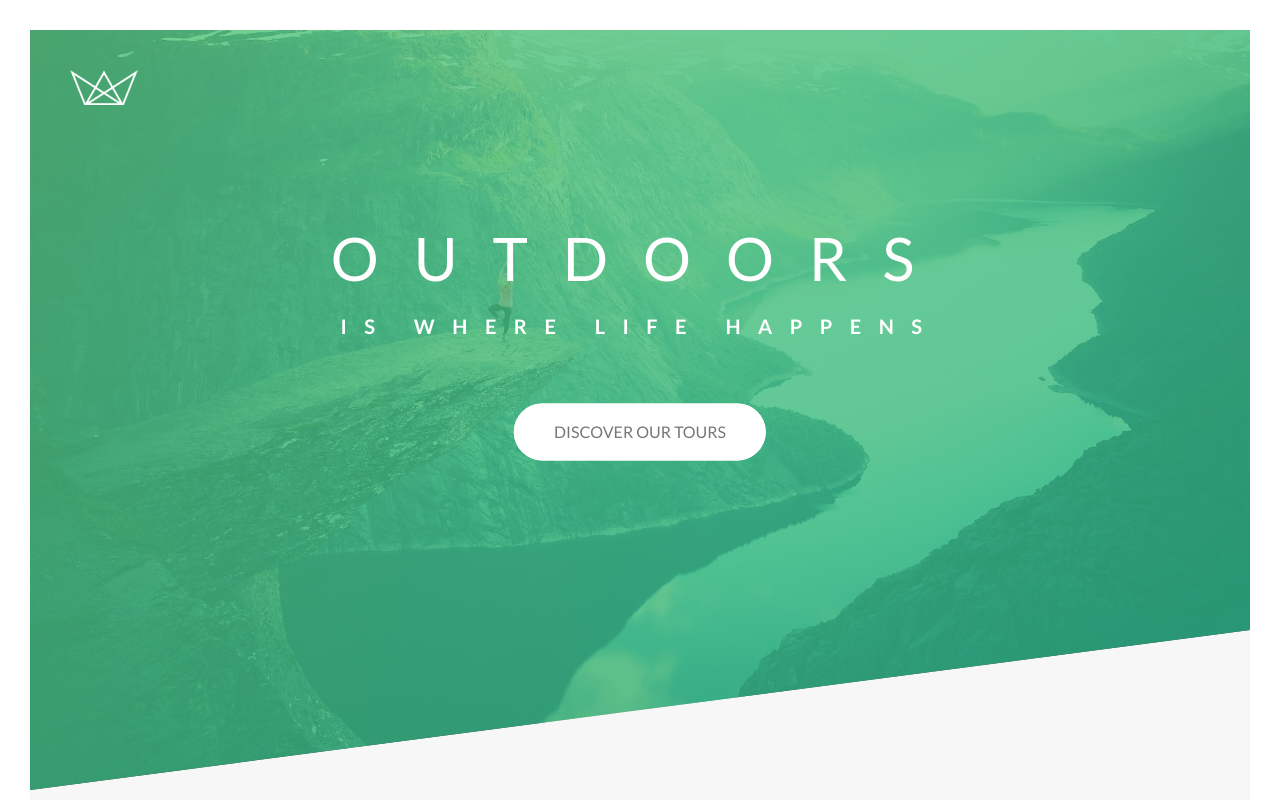
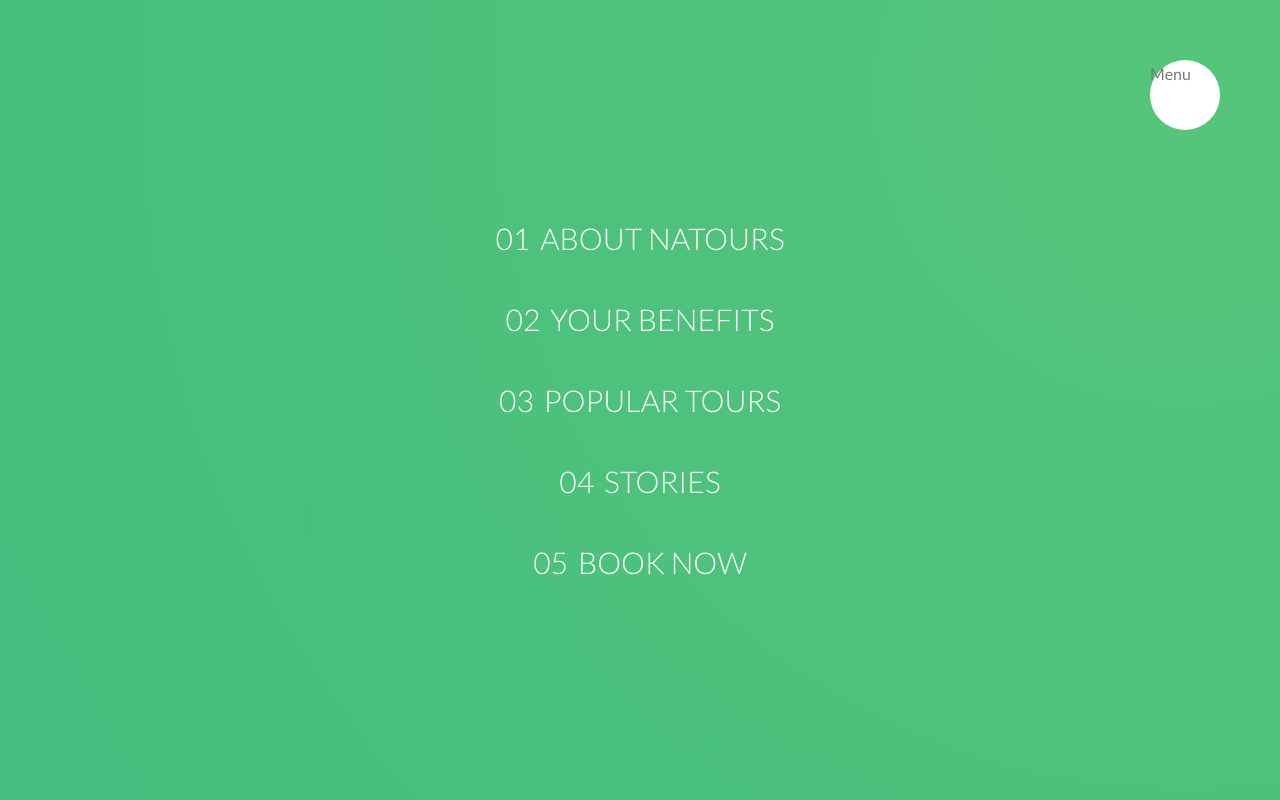
Before and after one commit to henriquequeirozcunha/Natours, a website: page index.html in a window 1280 px wide. Shown: the top 800 px of the page. Drawn offline with Linux system fonts and the light colour scheme.

Commit message:
feat: add navigation component

```diff
--- a/index.html
+++ b/index.html
@@ -16,6 +16,34 @@
     <title>Natours | Exciting tours for adventurous people</title>
   </head>
   <body>
+    <div class="navigation">
+      <input type="checkbox" id="navi-toogle" class="navigation__checkbox">
+
+      <label for="navi-toogle" class="navigation__button">Menu</label>
+
+      <div class="navigation__background">&nbsp;</div>
+
+      <nav class="navigation__nav">
+        <ul class="navigation__list">
+          <li class="navigation__item">
+            <a href="#" class="navigation__link"><span>01</span>About Natours</a>
+          </li>
+          <li class="navigation__item">
+            <a href="#" class="navigation__link"><span>02</span>Your benefits</a>
+          </li>
+          <li class="navigation__item">
+            <a href="#" class="navigation__link"><span>03</span>Popular tours</a>
+          </li>
+          <li class="navigation__item">
+            <a href="#" class="navigation__link"><span>04</span>Stories</a>
+          </li>
+          <li class="navigation__item">
+            <a href="#" class="navigation__link"><span>05</span>Book now</a>
+          </li>
+        </ul>
+      </nav>
+    </div>
+
     <header class="header">
       <div class="header__logo-box">
         <img src="img/logo-white.png" alt="Logo" class="header__logo" />
--- /dev/null
+++ b/sass/layout/_navigation.scss
@@ -0,0 +1,85 @@
+.navigation {
+    &__checkbox {
+        display: none;
+    }
+
+    &__button {
+        background-color: $color-white;
+        height: 7rem;
+        width: 7rem;
+
+        position: fixed;
+        top: 6rem;
+        right: 6rem;
+        border-radius: 50%;
+        z-index: 2000;
+    }
+
+    &__background {
+        height: 6rem;
+        width: 6rem;
+        border-radius: 50%;
+
+        position: fixed;
+        top: 6.5rem;
+        right: 6.5rem;
+        background-image: radial-gradient($color-primary-light, $color-primary-dark);
+        z-index: 1000;
+
+        transform: scale(80);
+    }
+
+    &__nav {
+        height: 100vh;
+        width: 100%;
+
+        position: fixed;
+        top: 0;
+        right: 0;
+        z-index: 1500;
+    }
+
+    &__list {
+        position: absolute;
+        top: 50%;
+        left: 50%;
+        transform: translate(-50%, -50%); // center element without flexbox
+
+        list-style: none;
+        text-align: center;
+
+    }
+
+    &__item {
+        margin: 1rem;
+    }
+
+    &__link {
+        &:link,
+        &:visited {
+            display: inline-block;
+            font-size: 3rem;
+            font-weight: 300;
+            color: $color-white;
+            text-decoration: none;
+            text-transform: uppercase;
+            padding: 1rem 2rem;
+
+            background-image: linear-gradient(120deg, transparent 0%, transparent 50%, $color-white 50%);
+            background-size: 300%;
+            transition: all .4s;
+
+            span {
+                margin-right: 1rem;
+                display: inline-block;
+            }
+        }
+
+        &:hover,
+        &:active {
+            background-position: 100%;
+            color: $color-primary;
+            transform: translateX(1rem);
+        }
+    }
+}
--- a/sass/main.scss
+++ b/sass/main.scss
@@ -12,8 +12,9 @@
 @import "components/card";
 @import "components/bg-video";
 @import "components/form";
-@import "components/footer";
 
 @import "layout/header";
+@import "layout/footer";
+@import "layout/navigation";
 
 @import 'pages/home';
```
Also changed, not shown: css/style.css, sass/layout/_footer.scss (renamed from sass/components/_footer.scss).
